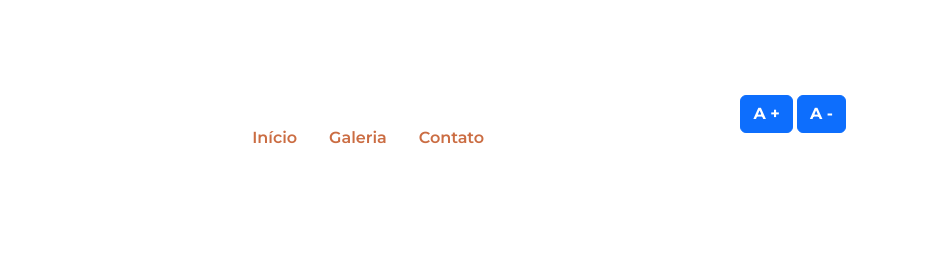
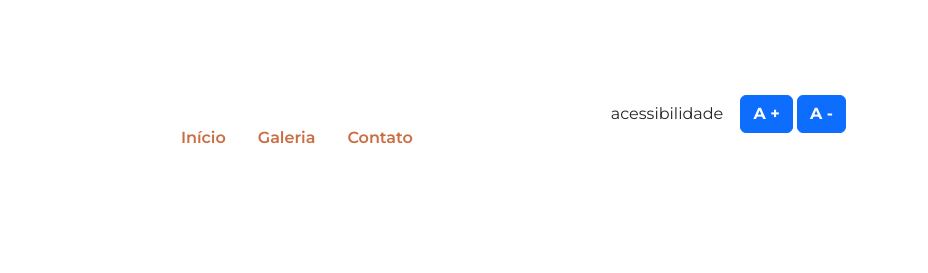
Before and after one commit to natt1203/site-acessive, a plain HTML site: page index.html in a window 1280 px wide. Shown: the top 273 px of the page, 352-1280 px from the left. Drawn offline with nearby package versions, Linux system fonts and the light colour scheme.

Commit message:
trabalho

```diff
--- a/index.html
+++ b/index.html
@@ -23,7 +23,7 @@
             </ul>
 
             <div id="acessibilidade" class="menu-acessibilidade">
-                         <button id="acessibilidade=class
+                         <button id="botao-acessibilidade" class=btn btn-primary fw-bold rotacao-botao">acessibilidade</button>
                     <button id="aumentar-fonte" class="btn btn-primary fw-bold">A +</button>
 
                     <button id="diminuir-fonte" class="btn btn-primary fw-bold">A -</button>
```
